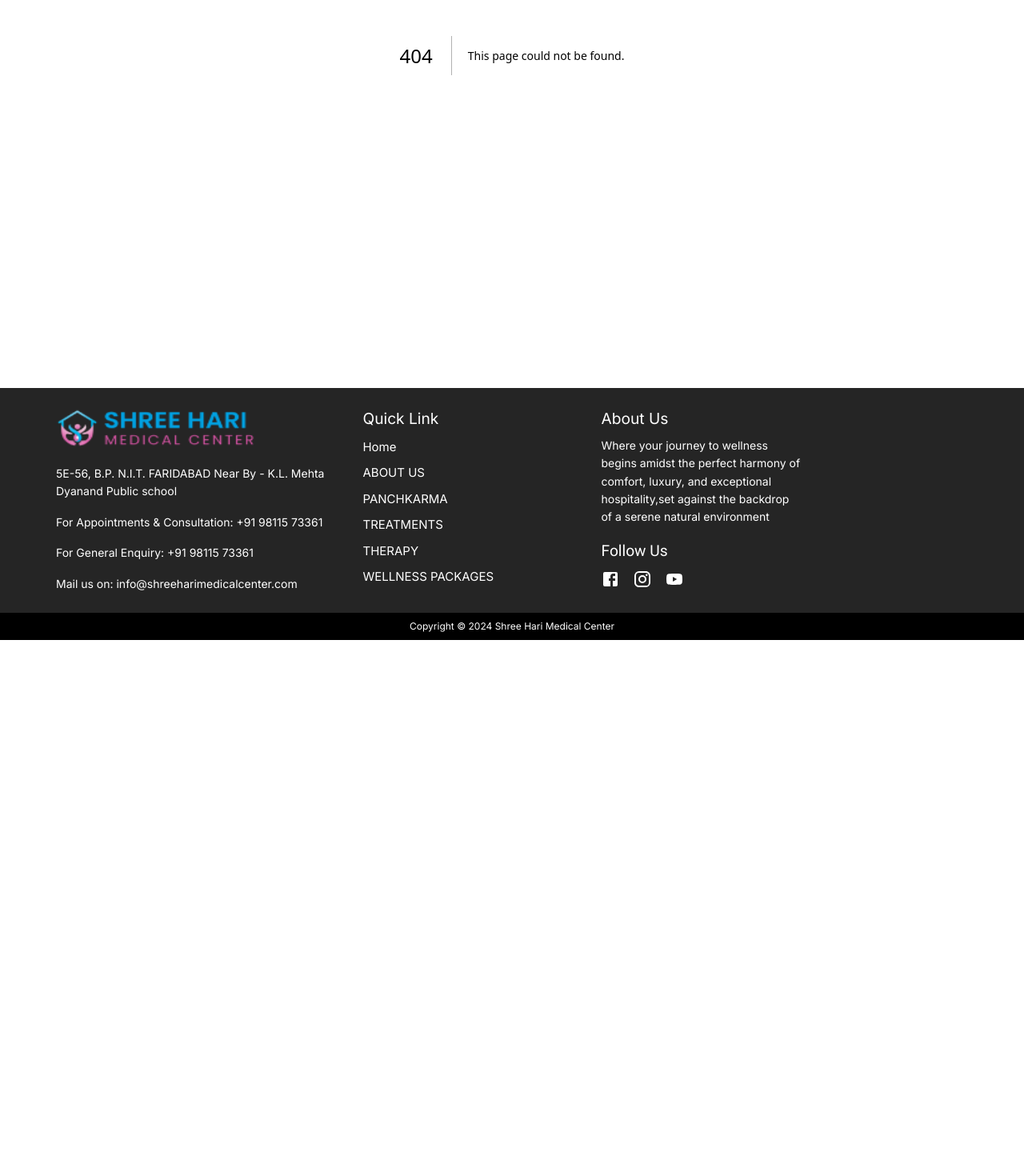
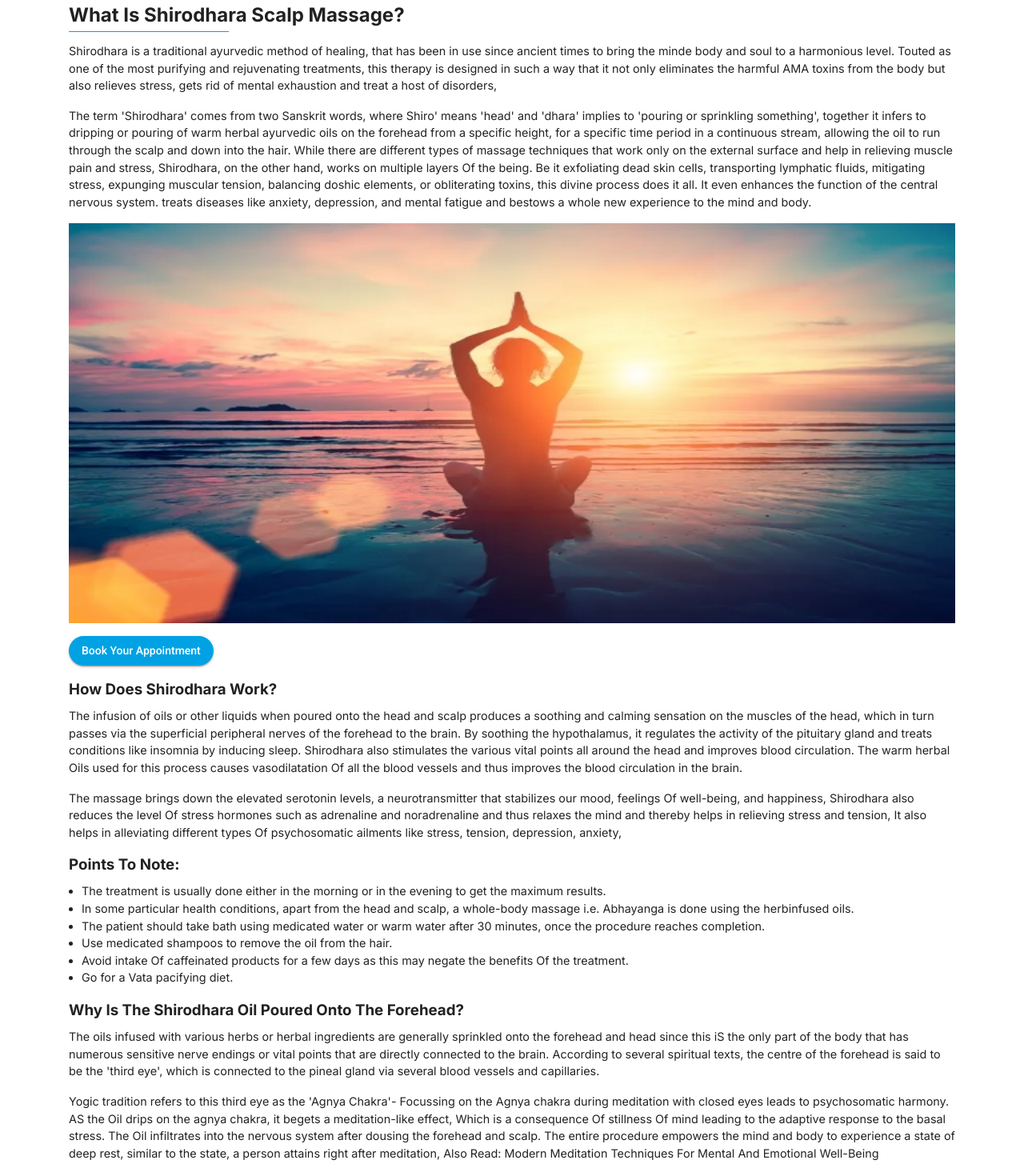
Before and after one commit to aadilranajmi/hari-medical, a Next.js app: page /shirodhara in a window 1280 px wide. Before the commit this address had no page. Shown: the part 400-1870 px from the top of the page at 80% size. Before the commit the page ends 1200 px from the top, so only its background shows below. Built offline with nearby package versions, Linux system fonts and the light colour scheme.

Commit message:
shiodhara page created and content updated

```diff
--- a/src/app/globals.css
+++ b/src/app/globals.css
@@ -824,6 +824,13 @@ a {
   align-items: center;
   gap: 0.2rem;
 }
+.imgRelative {
+  position: relative;
+  height: 500px;
+}
+.shirodhara h3 {
+  margin-bottom: 0.5rem;
+}
 @media (max-width: 767.98px) {
   .potliMassage .imgContent, .suryaChikitsa .imgContent {
     grid-template-columns: minmax(0, auto);
@@ -835,4 +842,7 @@ a {
   .suryaChikitsa .imgContent .imgContentData {
     order: 2;
   }
+  .imgRelative {
+    height: 300px;
+  }
 }
--- /dev/null
+++ b/src/app/shirodhara/page.js
@@ -0,0 +1,137 @@
+import HomeBlog from "@/components/Home/HomeBlog";
+import HomeFaq from "@/components/Home/HomeFaq";
+import HeroBanner from "@/components/services/HeroBanner";
+import { heroBannerContent } from "@/static/services";
+import { Button } from "@mui/material";
+import Image from "next/image";
+import React from "react";
+
+const Shirodhara = () => {
+  const { title, breadcrumbTitle, bgImg } = heroBannerContent.shirodhara;
+  return (
+    <>
+      <section className="servicesContent shirodhara">
+        <HeroBanner
+          title={title}
+          breadcrumbTitle={breadcrumbTitle}
+          bgImg={bgImg}
+        />
+        <div className="container">
+          <h2>What Is Shirodhara Scalp Massage?</h2>
+          <p>
+            Shirodhara is a traditional ayurvedic method of healing, that has
+            been in use since ancient times to bring the minde body and soul to
+            a harmonious level. Touted as one of the most purifying and
+            rejuvenating treatments, this therapy is designed in such a way that
+            it not only eliminates the harmful AMA toxins from the body but also
+            relieves stress, gets rid of mental exhaustion and treat a host of
+            disorders,
+          </p>
+          <p>
+            The term 'Shirodhara' comes from two Sanskrit words, where Shiro'
+            means 'head' and 'dhara' implies to 'pouring or sprinkling
+            something', together it infers to dripping or pouring of warm herbal
+            ayurvedic oils on the forehead from a specific height, for a
+            specific time period in a continuous stream, allowing the oil to run
+            through the scalp and down into the hair. While there are different
+            types of massage techniques that work only on the external surface
+            and help in relieving muscle pain and stress, Shirodhara, on the
+            other hand, works on multiple layers Of the being. Be it exfoliating
+            dead skin cells, transporting lymphatic fluids, mitigating stress,
+            expunging muscular tension, balancing doshic elements, or
+            obliterating toxins, this divine process does it all. It even
+            enhances the function of the central nervous system. treats diseases
+            like anxiety, depression, and mental fatigue and bestows a whole new
+            experience to the mind and body.
+          </p>
+          <div className="imgRelative">
+            <Image
+              src="/images/services/surya-chikitsa/surya-chikitsa.jpg"
+              alt="Benfit of Potli Massage"
+              fill
+            />
+          </div>
+          <Button
+            variant="contained"
+            sx={{
+              borderRadius: "2rem",
+              margin: "1rem 0",
+            }}
+          >
+            <a href="tel:+91 98115 73361">Book Your Appointment</a>
+          </Button>
+          <h3>How Does Shirodhara Work?</h3>
+          <p>
+            The infusion of oils or other liquids when poured onto the head and
+            scalp produces a soothing and calming sensation on the muscles of
+            the head, which in turn passes via the superficial peripheral nerves
+            of the forehead to the brain. By soothing the hypothalamus, it
+            regulates the activity of the pituitary gland and treats conditions
+            like insomnia by inducing sleep. Shirodhara also stimulates the
+            various vital points all around the head and improves blood
+            circulation. The warm herbal Oils used for this process causes
+            vasodilatation Of all the blood vessels and thus improves the blood
+            circulation in the brain.
+          </p>
+          <p>
+            The massage brings down the elevated serotonin levels, a
+            neurotransmitter that stabilizes our mood, feelings Of well-being,
+            and happiness, Shirodhara also reduces the level Of stress hormones
+            such as adrenaline and noradrenaline and thus relaxes the mind and
+            thereby helps in relieving stress and tension, It also helps in
+            alleviating different types Of psychosomatic ailments like stress,
+            tension, depression, anxiety,
+          </p>
+          <h3>Points To Note:</h3>
+          <ul>
+            <li>
+              The treatment is usually done either in the morning or in the
+              evening to get the maximum results.
+            </li>
+            <li>
+              In some particular health conditions, apart from the head and
+              scalp, a whole-body massage i.e. Abhayanga is done using the
+              herbinfused oils.
+            </li>
+            <li>
+              The patient should take bath using medicated water or warm water
+              after 30 minutes, once the procedure reaches completion.
+            </li>
+            <li>Use medicated shampoos to remove the oil from the hair.</li>
+            <li>
+              Avoid intake Of caffeinated products for a few days as this may
+              negate the benefits Of the treatment.
+            </li>
+            <li>Go for a Vata pacifying diet.</li>
+          </ul>
+          <h3>Why Is The Shirodhara Oil Poured Onto The Forehead?</h3>
+          <p>
+            The oils infused with various herbs or herbal ingredients are
+            generally sprinkled onto the forehead and head since this iS the
+            only part of the body that has numerous sensitive nerve endings or
+            vital points that are directly connected to the brain. According to
+            several spiritual texts, the centre of the forehead is said to be
+            the 'third eye', which is connected to the pineal gland via several
+            blood vessels and capillaries.
+          </p>
+          <p>
+            Yogic tradition refers to this third eye as the 'Agnya Chakra'-
+            Focussing on the Agnya chakra during meditation with closed eyes
+            leads to psychosomatic harmony. AS the Oil drips on the agnya
+            chakra, it begets a meditation-like effect, Which is a consequence
+            Of stillness Of mind leading to the adaptive response to the basal
+            stress. The Oil infiltrates into the nervous system after dousing
+            the forehead and scalp. The entire procedure empowers the mind and
+            body to experience a state of deep rest, similar to the state, a
+            person attains right after meditation, Also Read: Modern Meditation
+            Techniques For Mental And Emotional Well-Being
+          </p>
+        </div>
+      </section>
+      <HomeFaq />
+      <HomeBlog />
+    </>
+  );
+};
+
+export default Shirodhara;
--- a/src/static/services.js
+++ b/src/static/services.js
@@ -33,6 +33,11 @@ export const heroBannerContent = {
   bastiChikitsa: {
     title: "Basti Chikitsa",
     breadcrumbTitle: "Basti Chikitsa",
+    bgImg: "/images/services/basti-chikitsa/bg.jpg",
+  },
+  shirodhara: {
+    title: "Teil Shirodhara",
+    breadcrumbTitle: "Teil Shirodhara",
     bgImg: "/images/services/basti-chikitsa/bg.jpg",
   },
 };
```
